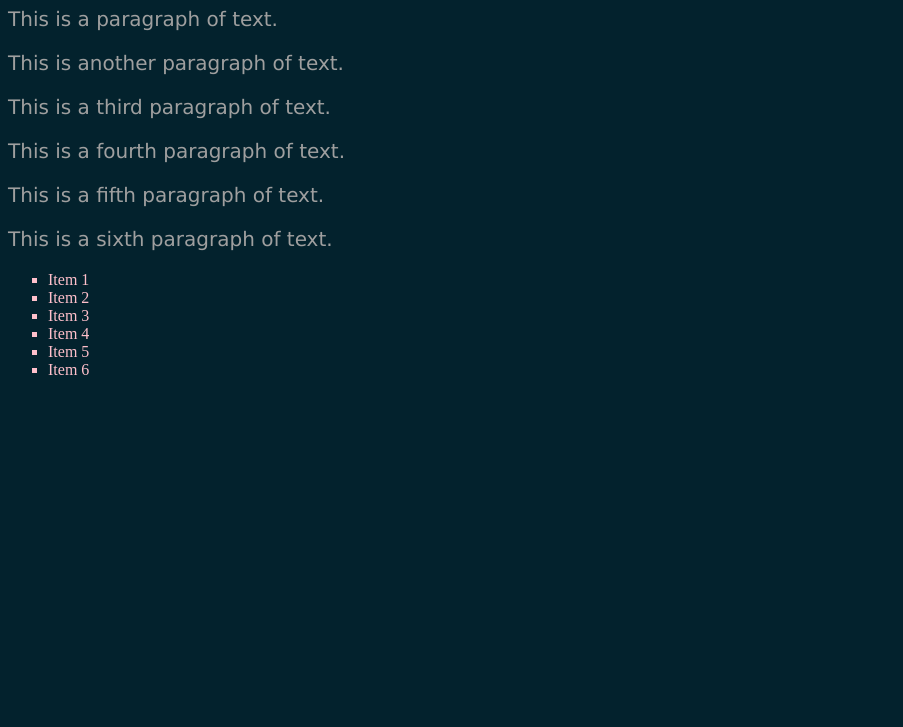
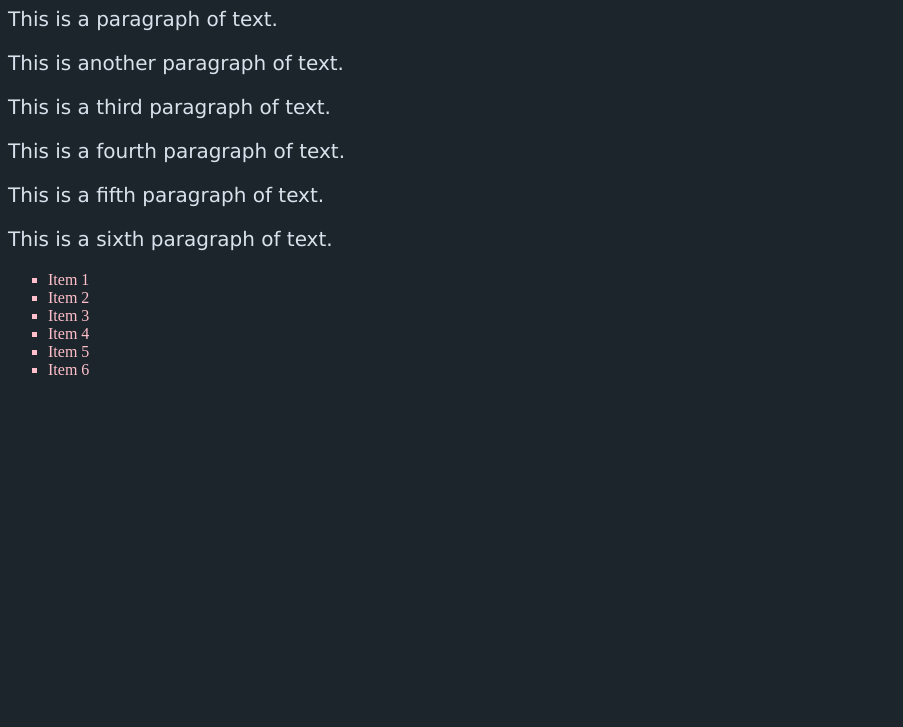
Before and after one commit to creationix/musical-learning, a plain HTML site: page index.html in a window 1280 px wide. Shown: the part 73-800 px from the top of the page, without its empty margins (0-903 px from the left). Drawn offline with Linux system fonts and the light colour scheme.

Commit message:
Save Progress

```diff
--- a/app.js
+++ b/app.js
@@ -7,6 +7,7 @@ document.querySelectorAll('p')
 function randomColor() {
     return `hsl(${Math.random() * 360}, 100%, 50%)`
 }
+
 const clientId = '17e75ea0bd3b4c5ba42390857ac12dd4'
 const clientSecret = localStorage.getItem('client_secret')
 console.log({ clientId, clientSecret })
--- a/index.html
+++ b/index.html
@@ -5,8 +5,8 @@
   <title>My First Web Page</title>
   <style>
     body {
-      background-color: rgb(3, 34, 45);
-      color: rgb(159, 159, 159);
+      color: rgb(216, 226, 236);
+      background-color: rgb(29, 37, 44);
     }
 
     h1 {
```
Also changed, not shown: 1 other file.
